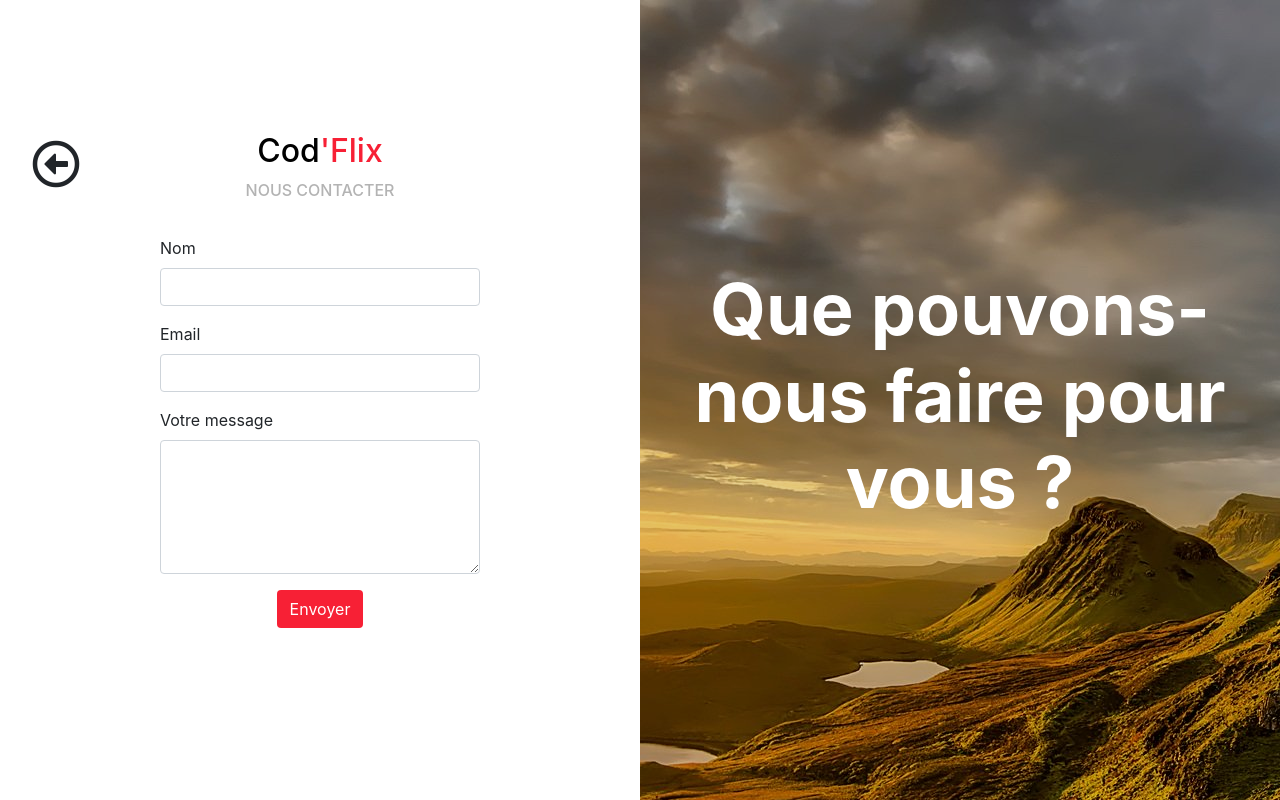
After one commit to PaulMarechal/codflix, a PHP site: template view/contactView.php in a window 1280 px wide. The commit adds this page. Run offline with PHP 8.4, Linux system fonts and the light colour scheme; the template is opened without the code that fills it, so the values that code supplies are empty; some libraries are stand-ins or nearby versions.

Commit message:
contact page finish

```diff
--- /dev/null
+++ b/public/css/layout/pages/contact.css
@@ -0,0 +1,26 @@
+/**********
+* Contact pages rules
+**********/
+
+.arrow-back{
+    position: relative;
+    margin-top: -6em;
+    margin-left: 0.5em;
+}
+
+.name-contact{
+    margin-top: 3em;
+}
+
+.error-msg{
+    color: red;
+    font-weight: bold;
+    margin-left: 2em;
+}
+
+.success-msg{
+    color: green;
+    font-weight: bold;
+    margin-left: 5em;
+
+}
--- a/public/css/layout/pages/pages.css
+++ b/public/css/layout/pages/pages.css
@@ -6,3 +6,4 @@
 @import url('home.css');
 @import url('media.css');
 @import url('mediaDetails.css');
+@import url('contact.css');
--- /dev/null
+++ b/view/contactView.php
@@ -0,0 +1,64 @@
+<?php ob_start();?>
+
+ <div class="landscape">
+   <div class="bg-black">
+     <div class="row no-gutters">
+       <div class="col-md-6 full-height bg-white">
+         <div class="auth-container">
+           <h2><span>Cod</span>'Flix</h2>
+           <h3>Nous Contacter</h3>
+
+           <div class="arrow-back">
+                <i title="retour" onclick="location.href='index.php'" class="arrow-back far fa-arrow-alt-circle-left fa-3x"></i>
+           </div>
+
+           <form method="post" action="index.php?action=contact" class="custom-form">
+
+             <div class="name-contact form-group">
+               <label for="name">Nom</label>
+               <input type="text" name="name" value="" id="name" class="form-control" />
+             </div>
+
+             <div class="form-group">
+               <label for="email">Email</label>
+               <input type="email" name="email" id="email" class="form-control" />
+             </div>
+
+             <div class="form-group">
+               <label for="comment">Votre message</label>
+               <textarea class="form-control" name="content" rows="5" id="content"></textarea>
+             </div>
+
+             <div class="form-group">
+               <div class="row d-flex justify-content-center">
+                   <button type="submit" class="btn bg-red">Envoyer</button>
+             </div>
+           </div>
+
+             <span class="error-msg justify-content-center">
+               <?= isset( $error_msg ) ? $error_msg : null; ?>
+             </span>
+             <span class="success-msg justify-content-center">
+               <?= isset($success_msg) ? $success_msg : null; ?>
+             </span>
+
+           </form>
+
+
+         </div>
+       </div>
+       <div class="col-md-6 full-height">
+         <div class="auth-container">
+           <h1>Que pouvons-nous faire pour vous ?</h1>
+         </div>
+       </div>
+     </div>
+   </div>
+ </div>
+
+
+
+<?php
+    $content = ob_get_clean();
+    require( 'view/base.php' );
+?>
--- a/view/dashboard.php
+++ b/view/dashboard.php
@@ -19,7 +19,7 @@
         <div class="sidebar-menu">
           <ul>
             <li class="active"><a href="index.php?">Médias</a></li>
-            <li><a href="#">Nous contacter</a></li>
+            <li><a href="index.php?action=contact">Nous contacter</a></li>
             <li><a href="index.php?action=logout">Me déconnecter</a></li>
           </ul>
         </div>
--- a/view/homeView.php
+++ b/view/homeView.php
@@ -12,8 +12,9 @@
                 </div>
             </div>
             <div class="row btn-container">
-                <div class="col-md-6"><a href="index.php?action=login" class="btn btn-block bg-red">Connexion</a></div>
-                <div class="col-md-6"><a href="index.php?action=signup" class="btn btn-block bg-blue">Inscription</a></div>
+                <div class="col"><a href="index.php?action=login" class="btn btn-block bg-red">Connexion</a></div>
+                <div class="col"><a href="index.php?action=signup" class="btn btn-block bg-blue">Inscription</a></div>
+                <div class="col"><a href="index.php?action=contact" class="btn btn-block btn-secondary">Nous contacter</a></div>
             </div>
         </div>
     </div>
```
Also changed, not shown: controller/contactController.php (added, +44 -0 lines), index.php (+8 -1 lines).
